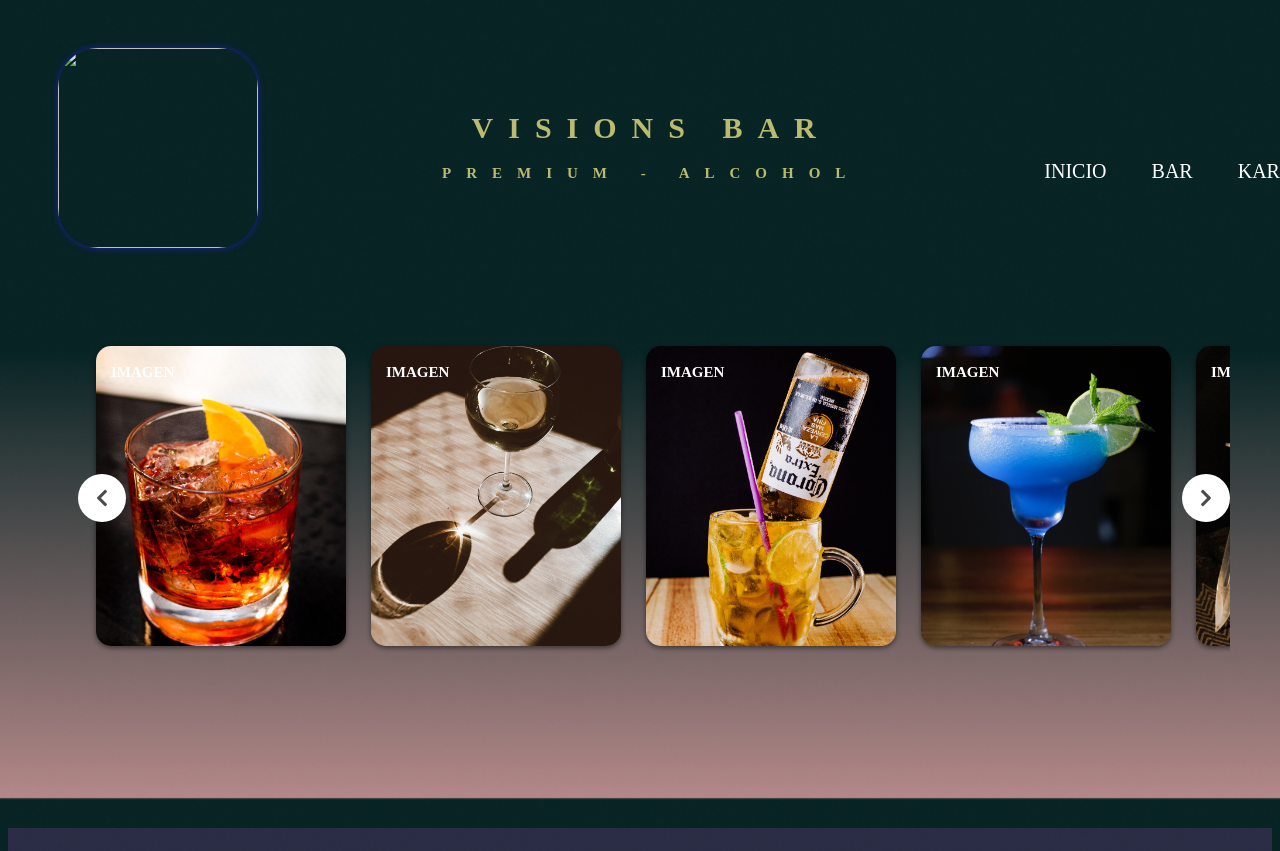
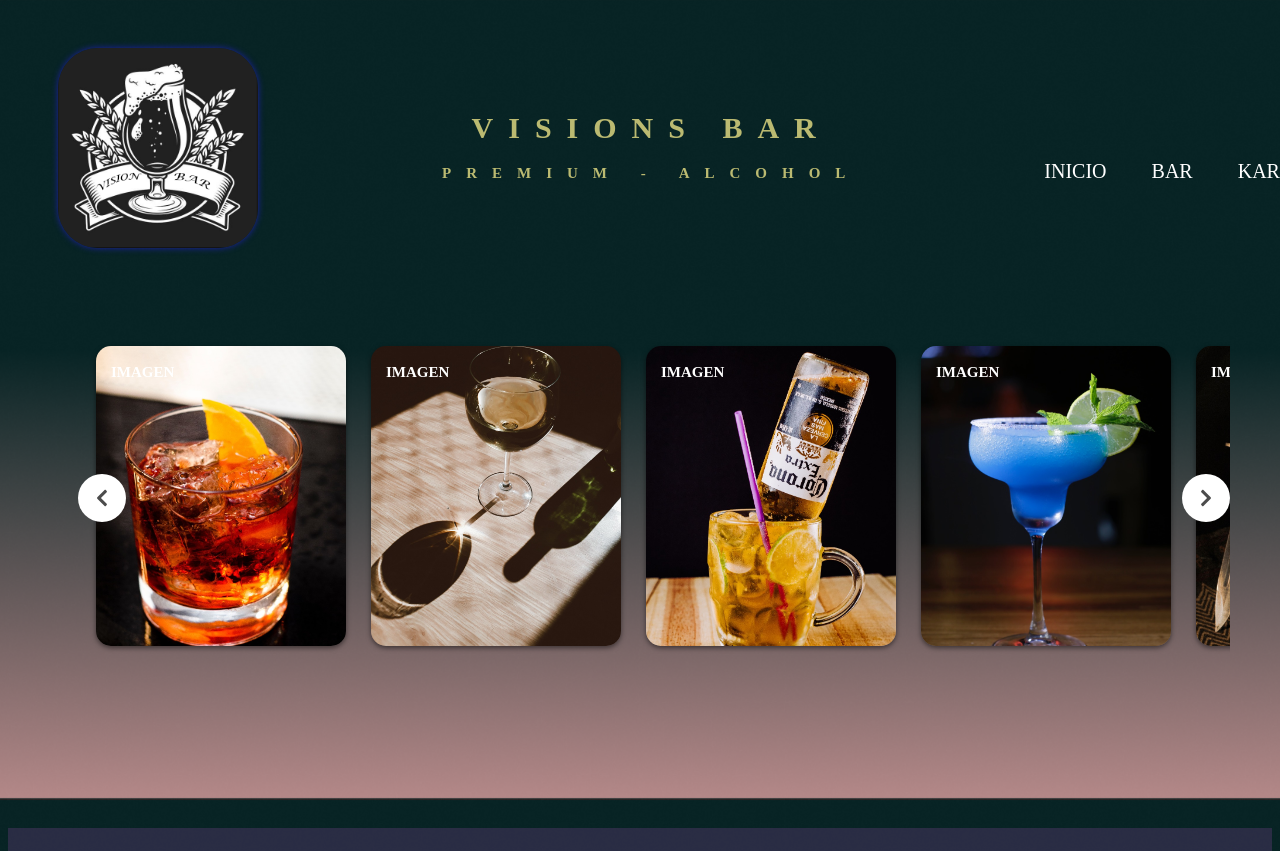
Before and after one commit to MATC2105/Vision_completo, a plain HTML site: page index.html in a window 1280 px wide. Shown: the top 851 px of the page. Drawn offline with nearby package versions, Linux system fonts and the light colour scheme; the site is published under a folder, as on GitHub Pages, so addresses that start at the root find nothing; a web font is replaced by a local one.

Commit message:
Update index.html

```diff
--- a/index.html
+++ b/index.html
@@ -19,7 +19,7 @@
     <header class="encabezado">
         <!--PARA EL LOGO Y EL NOMBRE-->
         <div class="logo">
-            <img src="/img/L.jpg" alt="" class="imgl">
+            <img src="img/L.jpg" alt="" class="imgl">
         </div>
         <div class="nombre">
             <h1 id="t1">VISIONS BAR</h1>
```
